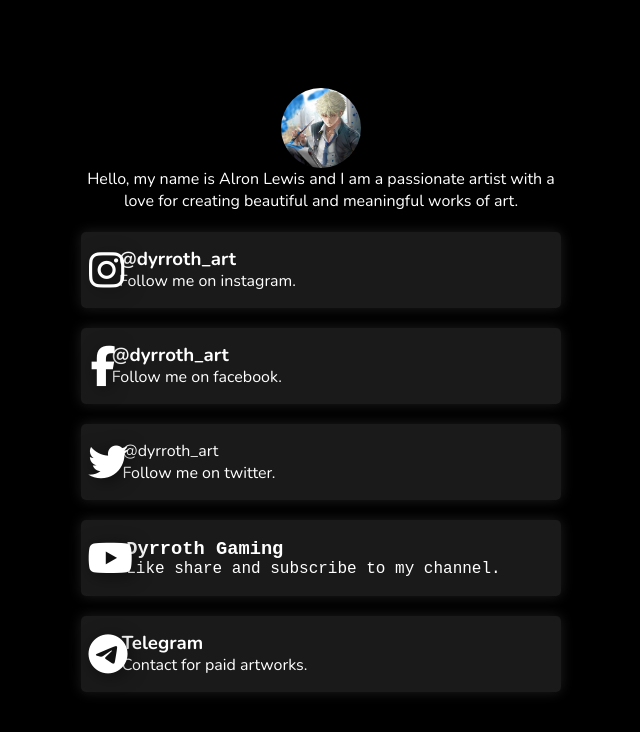
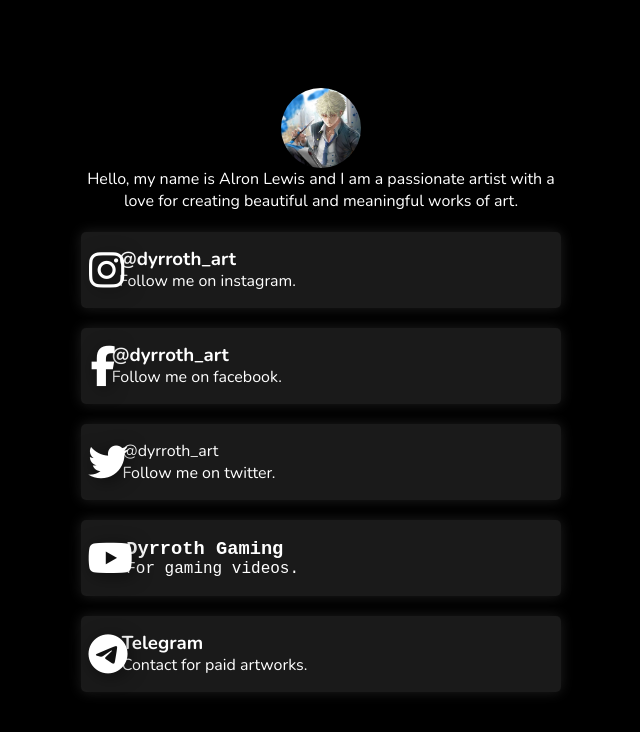
Before and after one commit to dyrrothart/dyrroth.com, a plain HTML site: page index.html in a window 1280 px wide. Shown: the whole page, without its empty margins (319-959 px from the left). Drawn offline with nearby package versions, Linux system fonts and the light colour scheme.

Commit message:
Update index.html

```diff
--- a/index.html
+++ b/index.html
@@ -42,7 +42,7 @@
                     <i class="fa fa-youtube"></i>
                      <samp>
                         <h3>Dyrroth Gaming</h3>
-                        <p>Like share and subscribe to my channel.</p>
+                        <p>For gaming videos.</p>
                     </span>
                 </a></li>
                 <li class="telegram"><a href="https://t.me/dyrroth_art">
```
